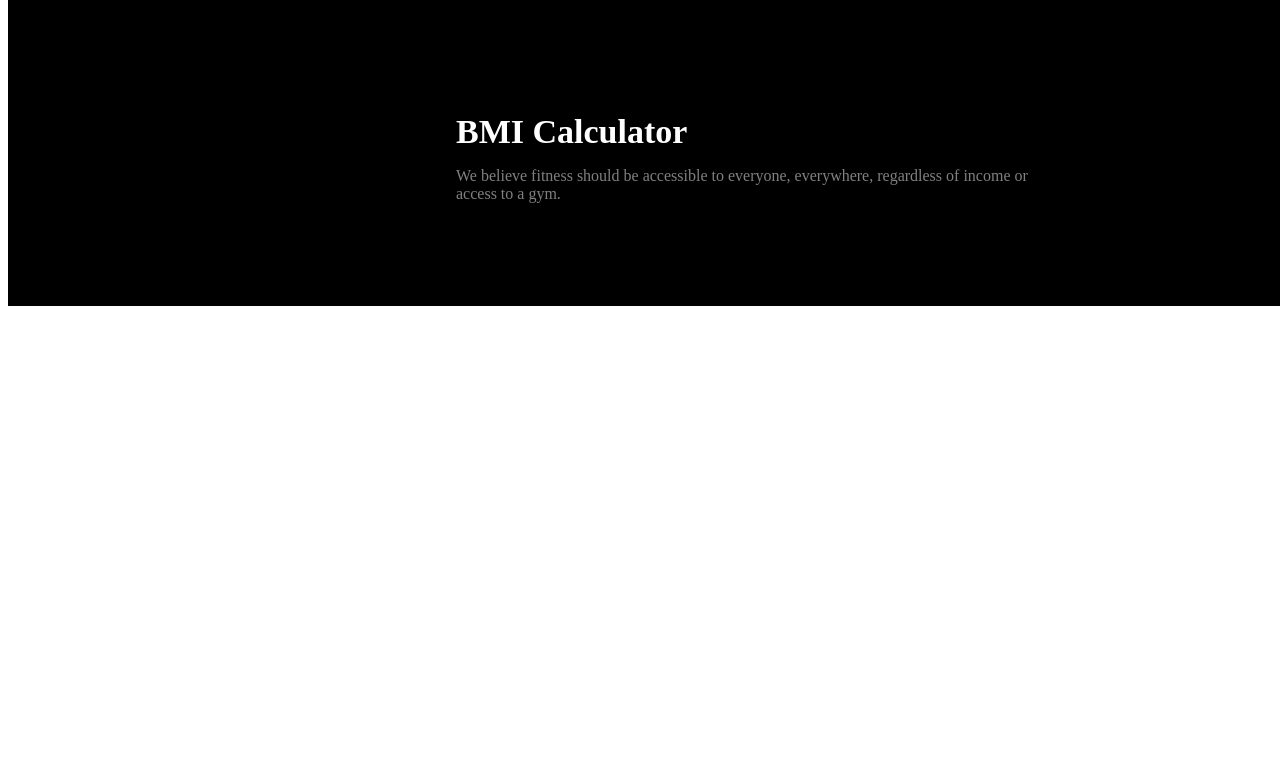
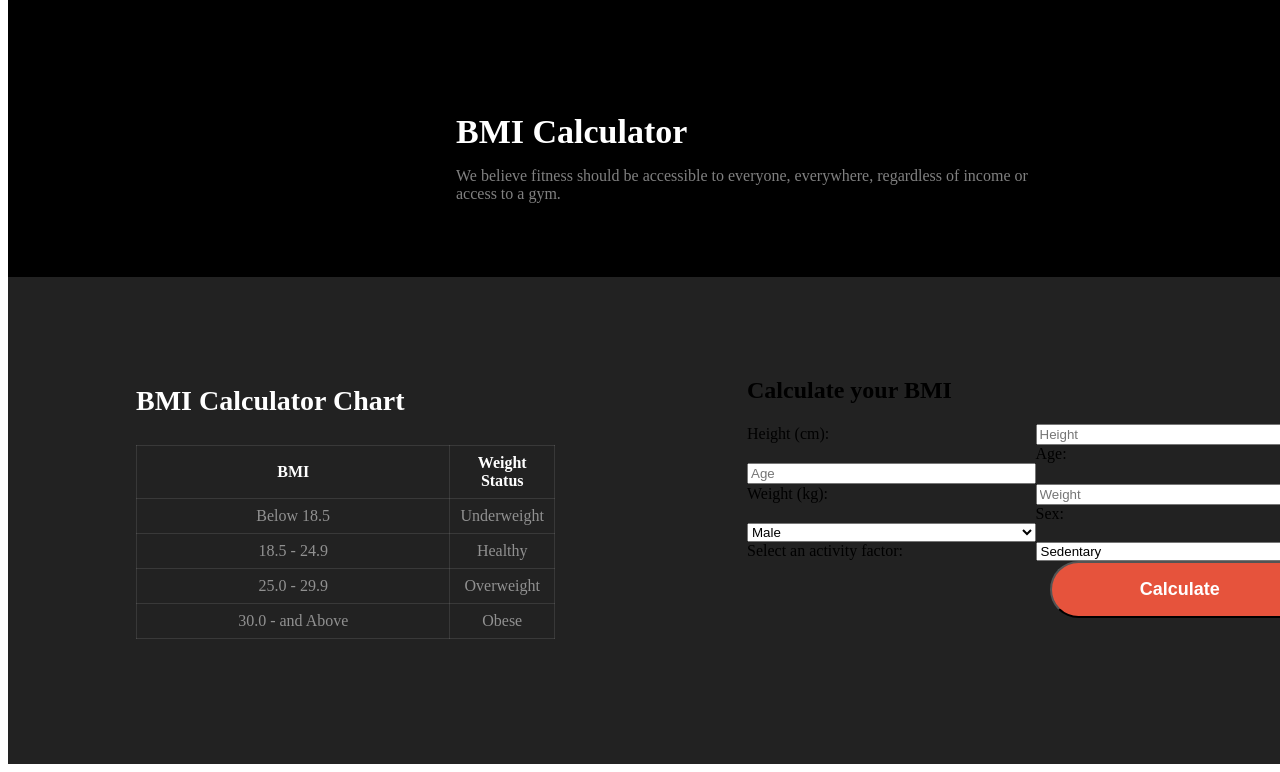
Before and after one commit to palash00912/Assignment2, a plain HTML site: page index.html in a window 1280 px wide. Shown: the part 2333-3105 px from the top of the page. Before the commit the page ends 2647 px from the top, so only its background shows below. Drawn offline with Linux system fonts and the light colour scheme; a web font is replaced by a local one.

Commit message:
added bmi calculation

```diff
--- a/Style/style.css
+++ b/Style/style.css
@@ -9,6 +9,9 @@
 /* shared color style */
 .text-light {
   color: #ffffff;
+}
+.text-bright{
+  color: #FFFFFF;
 }
 .text-orang {
   color: #e6533c;
@@ -310,6 +313,61 @@ background: rgb(34, 34, 34); */
   height: 487px;
   background-color: black;
  }
+ /* bmi chart */
+ .bmi-chart{
+  width: 1440;
+  height: 650;
+  margin-top: -29px;
+  background-color: rgb(34, 34, 34);
+ }
+ .calculation-chart{
+  padding: 5rem 8rem 0rem;
+ }
+ .bmi-chart-title{
+  font-size: 28px;
+  font-weight: 900;
+ }
+ .calculator-box{
+  width: 577px;
+  height: 386px;
+  /* border: 2px solid red; */
+  table,td,th{
+    border: 1px solid rgba(255, 255, 255, 0.1);
+    width: 100%;
+  }
+  th,td{
+    padding: 8px 10px;
+  }
+  td{
+    text-align: center;
+    color: #FFFFFF80;
+  }
+  table{
+    border-collapse: collapse;
+  }
+ }
+ .form-cal{
+  width: 577px;
+  height: 386px;
+  /* border: 1px solid red; */
+  /* margin-top: -30px; */
+
+ }
+ .form-title{
+  font-size: 28px;
+  font-weight: 900;
+ }
+ .calc-form{
+  padding-left: 12rem;
+  padding-top: -9rem;
+ }
+ .bmi-calculator form {
+  display: grid;
+  grid-template-columns: repeat(2, 1fr);
+  flex-direction: column;
+  align-items: center;
+  margin-bottom: none;
+}
 
 /* responsive media */
 @media (max-width: 576px) {
--- a/index.html
+++ b/index.html
@@ -141,6 +141,76 @@
           </div>
         </div>
       </section>
+      <section>
+        <div class="bmi-chart">
+          <div class="calculation-chart display-flex">
+            <div class="calculator-box">
+              <h3 class="bmi-chart-title text-bright">BMI Calculator Chart</h3>
+              <table>
+                <tr>
+                  <th class="text-bright">BMI</th>
+                  <th class="text-bright">Weight Status</th>
+                </tr>
+                <tr>
+                  <td>Below 18.5</td>
+                  <td>Underweight</td>
+                </tr>
+                <tr>
+                  <td>18.5 - 24.9</td>
+                  <td>Healthy</td>
+                </tr>
+                <tr>
+                  <td>25.0 - 29.9</td>
+                  <td>Overweight</td>
+                </tr>
+                <tr>
+                  <td>30.0 - and Above</td>
+                  <td>Obese</td>
+                </tr>
+              </table>
+            </div>
+            <div class="calc-form">
+              <div class="form-cal">
+                <div class="bmi-calculator">
+                  <h2>Calculate your BMI</h2>
+                  <form id="bmiForm">
+                    <label for="height">Height (cm):</label>
+                    <input
+                      type="number"
+                      id="height"
+                      placeholder="Height"
+                    /><br />
+                    <label for="age">Age:</label>
+                    <input type="number" id="age" placeholder="Age" /><br />
+                    <label for="weight">Weight (kg):</label>
+                    <input
+                      type="number"
+                      id="weight"
+                      placeholder="Weight"
+                    /><br />
+                    <label for="sex">Sex:</label>
+                    <select id="sex">
+                      <option value="male">Male</option>
+                      <option value="female">Female</option></select
+                    ><br />
+                    <label for="activity">Select an activity factor:</label>
+                    <select id="activity">
+                      <option value="sedentary">Sedentary</option>
+                      <option value="light">Light Activity</option>
+                      <option value="moderate">Moderate Activity</option>
+                      <option value="active">Active</option></select
+                    ><br />
+                    <button class="btn-primary" type="button" onclick="calculateBMI()">
+                      Calculate
+                    </button>
+                  </form>
+                </div>
+                <div></div>
+              </div>
+            </div>
+          </div>
+        </div>
+      </section>
     </main>
   </body>
 </html>
```
